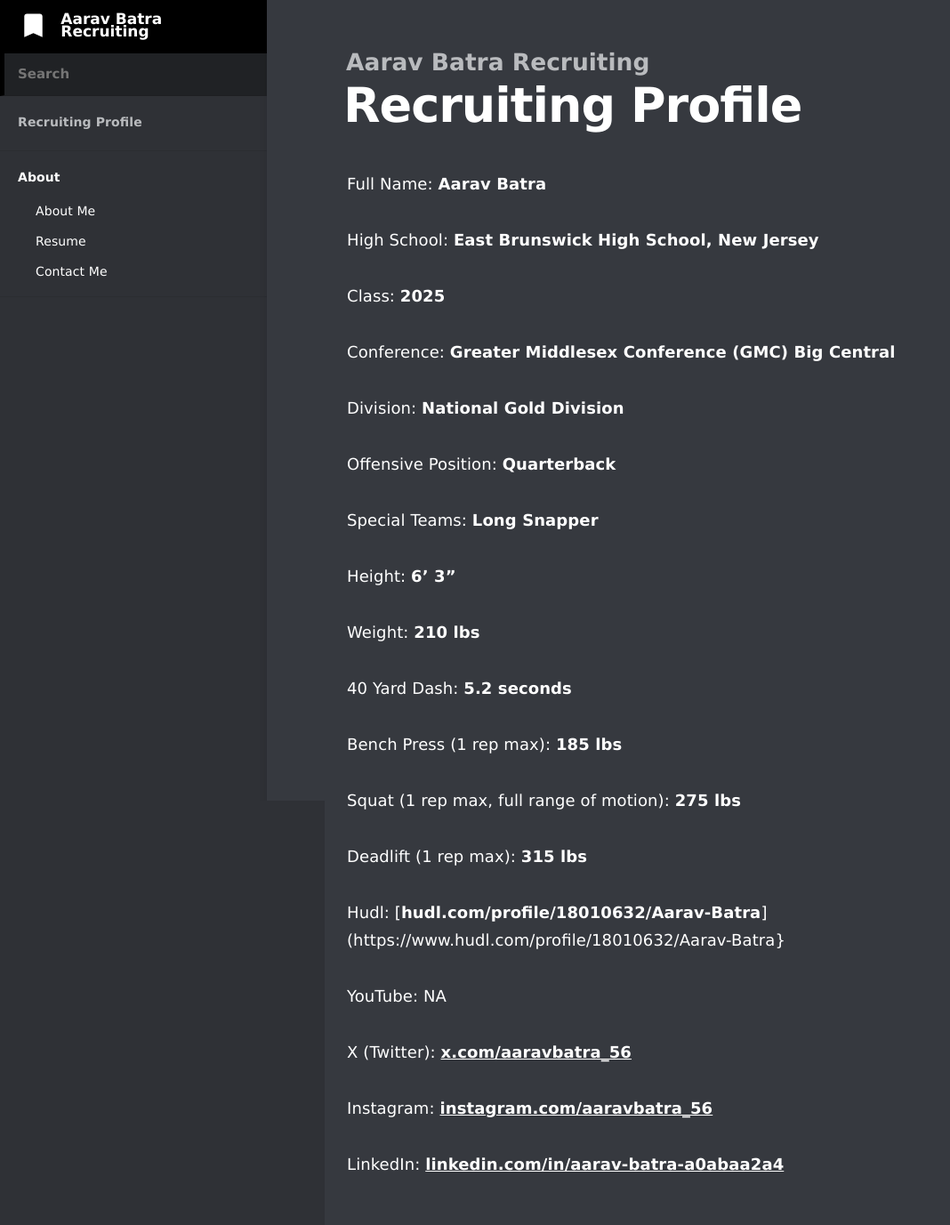
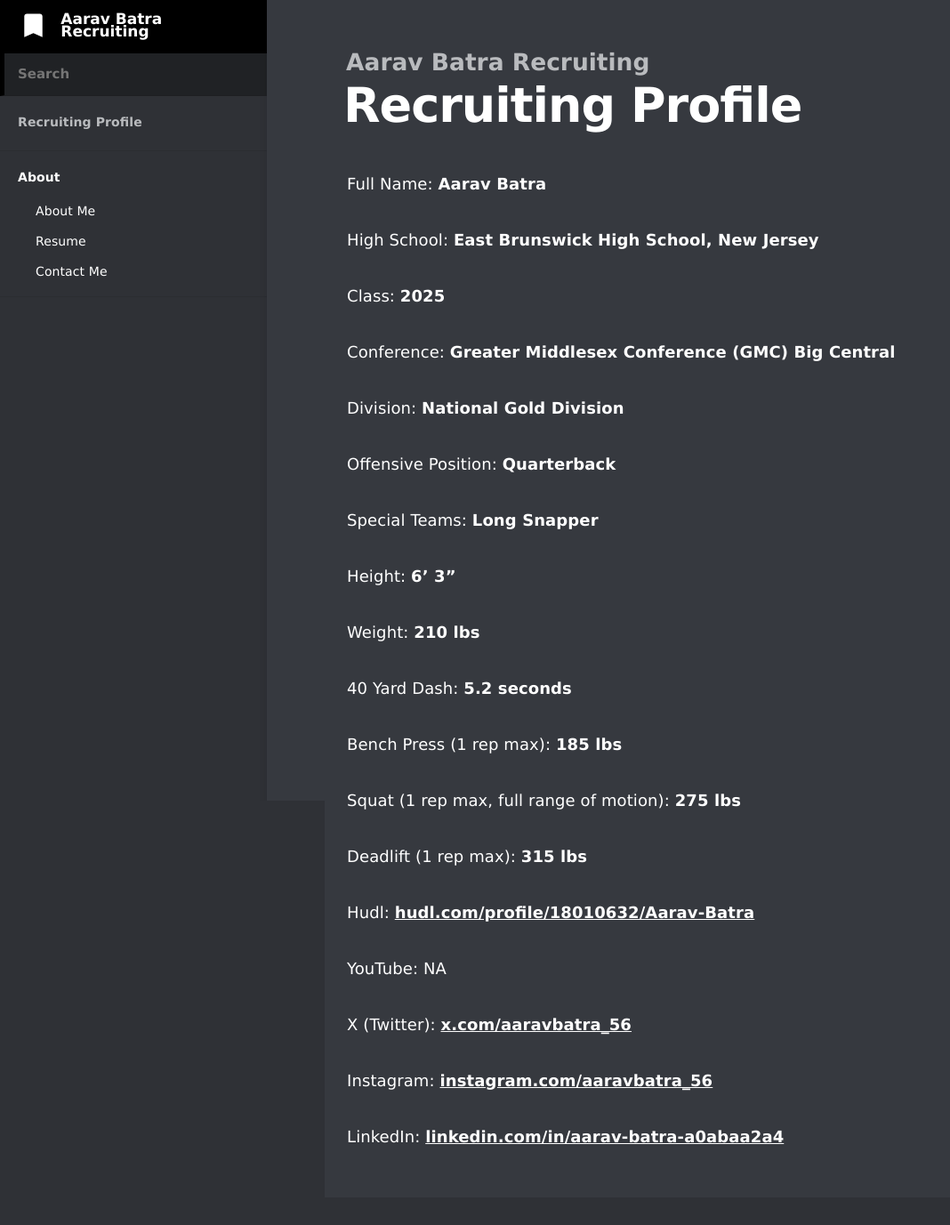
Before and after one commit to batra-aarav/recruit.aaravbatra.me, a Jekyll site: the page built from index.md, in a window 1280 px wide. Shown: the whole page at 89% size, without its empty margins (0-1068 px from the left). Built offline with Jekyll 4.4.1, drawn with Linux system fonts in a browser that asks for light colours; after the commit the page ends 1346 px from its top, so only the background shows below that.

Commit message:
fix hudl link

```diff
--- a/index.md
+++ b/index.md
@@ -29,7 +29,7 @@ Squat (1 rep max, full range of motion): **275 lbs**
 
 Deadlift (1 rep max): **315 lbs**
 
-Hudl: [**hudl.com/profile/18010632/Aarav-Batra**](https://www.hudl.com/profile/18010632/Aarav-Batra}
+Hudl: [**hudl.com/profile/18010632/Aarav-Batra**](https://www.hudl.com/profile/18010632/Aarav-Batra)
 
 YouTube: NA
 
```
